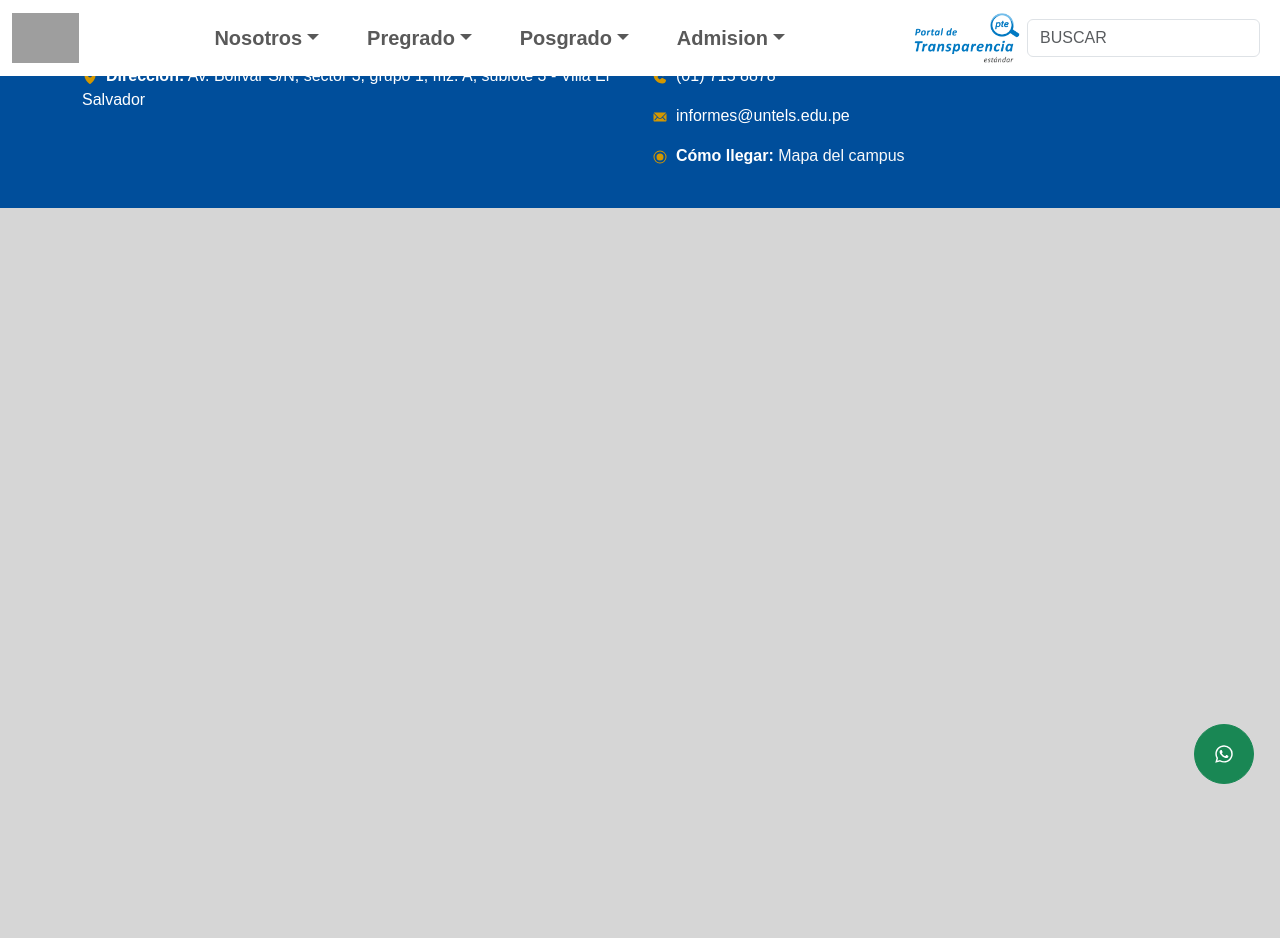
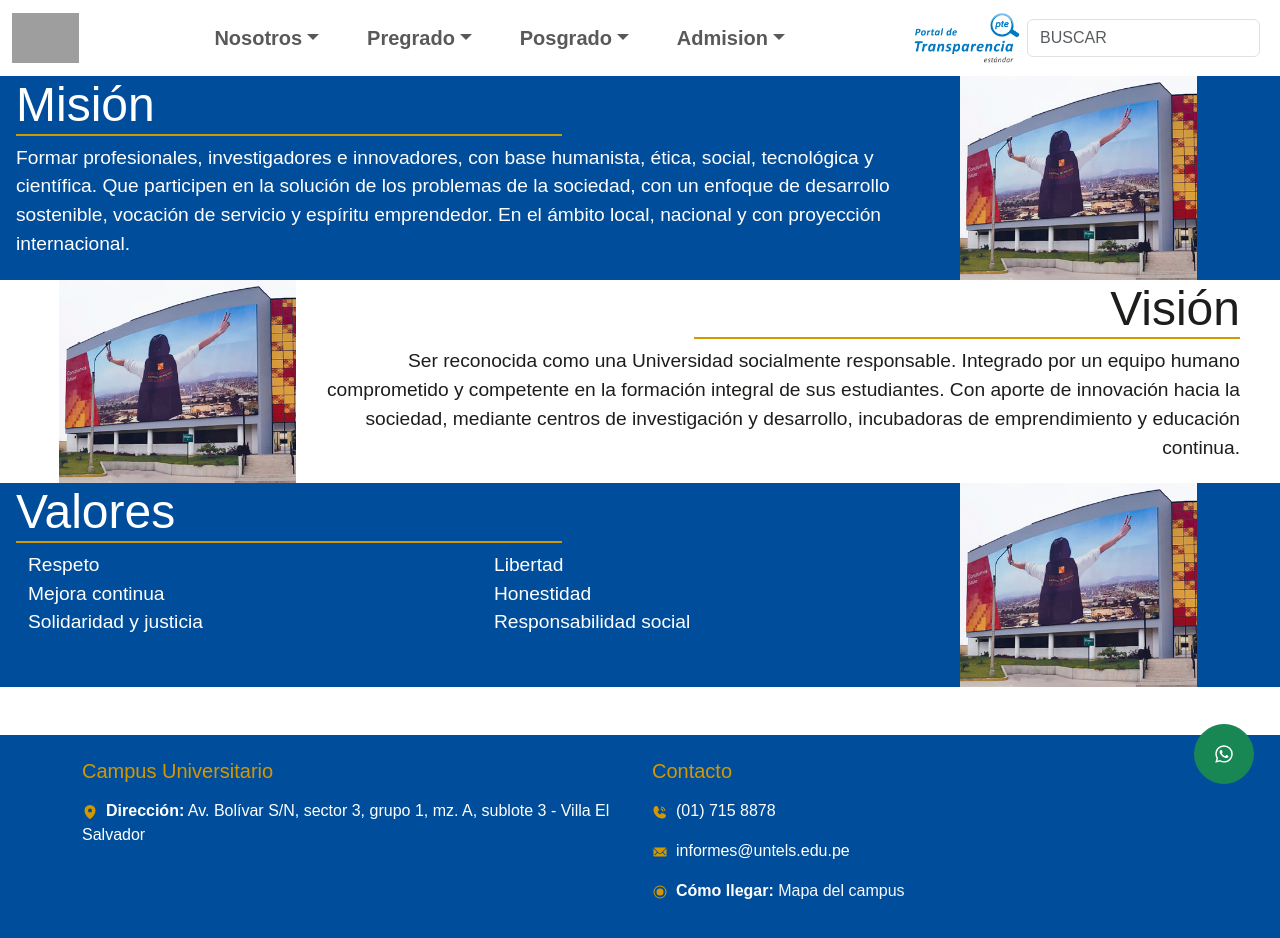
Before and after one commit to SergioCallanPerez/UntelsWebFrontend, a React (Vite) app: page /UntelsWebFrontend/mision in a window 1280 px wide. Shown: the top 938 px of the page. Before the commit the page ends 800 px from the top, so only its background shows below. Built offline with nearby package versions, Linux system fonts and the light colour scheme; grey boxes are pictures that could not be loaded; a web font is replaced by a local one.

Commit message:
Creating Directory,jsx

```diff
--- a/src/main/App.jsx
+++ b/src/main/App.jsx
@@ -1,11 +1,13 @@
 import { BrowserRouter, Routes, Route } from "react-router-dom";
 import Main from "./pages/main";
 import Mission from "./pages/about-us/mission";
+import Review from "./pages/about-us/review"
 import Header from "./components/header";
 import Footer from "./components/footer";
 import "./styles/root.css";
 import FloatingWhatsAppButton from "./components/floating_button.jsx";
 import Administracion from "./pages/pregrade/area1/careers/administracion";
+import Directory from "./pages/about-us/directory";
 
 function App() {
   return (
@@ -14,7 +16,9 @@ function App() {
       <Routes>
         <Route path="/" element={<Main />} />
         <Route path="/administracion" element={<Administracion/>}/>
-        <Route path="/Mission" element={<Mission />} />
+        <Route path="/mision" element={<Mission />} />
+        <Route path="/resena" element={<Review />} />
+        <Route path="/directorio_institucional" element={<Directory  />} />
       </Routes>
       <Footer />
       <FloatingWhatsAppButton/>
--- a/src/main/components/header.jsx
+++ b/src/main/components/header.jsx
@@ -22,11 +22,11 @@ const menuData2 = [
       {
         title: "Nuestra Universidad",
         children: [
-          { title: "Misión, visión y valores", href: "./mission" },
-          { title: "Reseña histórica", href: "#Resena" },
+          { title: "Misión, visión y valores", href: "./mision" },
+          { title: "Reseña histórica", href: "./resena" },
           { title: "Estatuto", href: "#Estatuto" },
           { title: "Organigrama", href: "#Organigrama" },
-          { title: "Directorio institucional", href: "#Directorio" },
+          { title: "Directorio institucional", href: "./directorio_institucional" },
           { title: "Mapa del Campus", href: "#Campus" },
           { title: "Convenios", href: "#Convenios" },
           { title: "Memoria Anual", href: "#Memoria" },
--- /dev/null
+++ b/src/main/pages/about-us/directory.jsx
@@ -0,0 +1,16 @@
+import { React } from "react";
+import { Row, Col, Container } from "react-bootstrap";
+import "../../styles/root.css";
+import nosotrosIMG from "@/assets/nosotros.png";
+import "@/styles/about-us.css";
+
+export default function Directory(){
+    const message = "Desde la década de los 70, en el siglo XX, cuando surgió Villa El Salvador, sus pobladores que crearon la Comunidad Autogestionaria de Villa El Salvador  incluyeron en su Primer Plan de Desarrollo Integral la creación de una universidad pública, entre las instituciones educativas con que debía contar la comunidad, asignándole un terreno en la zona de Lomo de Corvina. Posteriormente, creado ya el distrito de Villa El Salvador, gracias a la gestión de una Comisión integrada por dirigentes de ese distrito y del conjunto de Lima Sur, el 10 de enero de 2001 fue creada la Universidad Nacional Tecnológica del Cono Sur, mediante la Ley N° 27431 promulgada por el Gobierno de Transición Democrática presidido por Valentín Paniagua Corazao. El 29 de setiembre de 2005, por disposición del Ministro de Educación, Javier Sota Nadal, se constituyó la primera Comisión Organizadora y el 15 de marzo del 2006 se entregó a la universidad el terreno de su Sede Central, así como el presupuesto destinado para la construcción del primer pabellón de aulas en el campus universitario. El 6 de noviembre de ese año se aprobó su Proyecto de Desarrollo Institucional. El 25 de febrero del año 2007 se efectuó el primer concurso público de admisión y el 1 de abril de ese mismo año se dio inicio al primer año académico. Mediante la Ley Nº 30184, de fecha 6 de mayo de 2014, pasó a denominarse Universidad Nacional Tecnológica de Lima Sur."
+    return (
+        <main>
+            <Row>
+
+            </Row>
+        </main>
+    );
+}
--- a/src/main/pages/about-us/mission.jsx
+++ b/src/main/pages/about-us/mission.jsx
@@ -8,15 +8,21 @@ const desc = {
   missionDesc: "Formar profesionales, investigadores e innovadores, con base humanista, ética, social, tecnológica y científica. Que participen en la solución de los problemas de la sociedad, con un enfoque de desarrollo sostenible, vocación de servicio y espíritu emprendedor. En el ámbito local, nacional y con proyección internacional.",
   visionDesc: "Ser reconocida como una Universidad socialmente responsable. Integrado por un equipo humano comprometido y competente en la formación integral de sus estudiantes. Con aporte de innovación hacia la sociedad, mediante centros de investigación y desarrollo, incubadoras de emprendimiento y educación continua.",
   valuesDesc: "Respeto, libertad, mejora continua, honestidad, solidaridad y justicia, responsabilidad social.",
+  values1: "Respeto",
+  values2: "Libertad",
+  values3: "Mejora continua",
+  values4: "Honestidad",
+  values5: "Solidaridad y justicia",
+  values6: "Responsabilidad social",
 };
 
 export default function Mission() {
   return (
     <main>
-      <Row className="on-primary-color">
+      <Row className="on-primary-color background">
         <Row className="primary ">
           <Col md={9}>
-            <h3 className="ms-3 about-us-title">Misión</h3>
+            <h3 className="ms-3 about-us-title with-h-divider-on-background">Misión</h3>
             <p className="ms-3 about-us-message">{desc.missionDesc}</p>
 
           </Col>
@@ -30,14 +36,25 @@ export default function Mission() {
             <img className="about-us-img" src= {nosotrosIMG}></img>
           </Col>
           <Col md={9}>
-            <h3 className="me-3 about-us-title">Visión</h3>
+            <h3 className="me-3 vision-title with-h-divider-on-background">Visión</h3>
             <p className="me-3 about-us-message">{desc.visionDesc}</p>
           </Col>
         </Row>
         <Row className="primary mb-5">
           <Col md={9}>
-            <h3 className="ms-3 about-us-title">Valores</h3>
-            <p className="ms-3 about-us-message">{desc.valuesDesc}</p>
+            <h3 className="ms-3 about-us-title with-h-divider-on-background">Valores</h3>
+            <Row className="ms-3 about-us-message">
+              <Col>{desc.values1}</Col>
+              <Col>{desc.values2}</Col>
+            </Row>
+            <Row className="ms-3 about-us-message">
+              <Col>{desc.values3}</Col>
+              <Col>{desc.values4}</Col>
+            </Row>
+            <Row className="ms-3 about-us-message">
+              <Col>{desc.values5}</Col>
+              <Col>{desc.values6}</Col>
+            </Row>
           </Col>
           <Col md={3} className="mt-auto">
             <img className="about-us-img" src= {nosotrosIMG}></img>
--- /dev/null
+++ b/src/main/pages/about-us/review.jsx
@@ -0,0 +1,26 @@
+import { React } from "react";
+import { Row, Col, Container } from "react-bootstrap";
+import "../../styles/root.css";
+import nosotrosIMG from "@/assets/nosotros.png";
+import "@/styles/about-us.css";
+
+export default function Review(){
+    const message = "Desde la década de los 70, en el siglo XX, cuando surgió Villa El Salvador, sus pobladores que crearon la Comunidad Autogestionaria de Villa El Salvador  incluyeron en su Primer Plan de Desarrollo Integral la creación de una universidad pública, entre las instituciones educativas con que debía contar la comunidad, asignándole un terreno en la zona de Lomo de Corvina. Posteriormente, creado ya el distrito de Villa El Salvador, gracias a la gestión de una Comisión integrada por dirigentes de ese distrito y del conjunto de Lima Sur, el 10 de enero de 2001 fue creada la Universidad Nacional Tecnológica del Cono Sur, mediante la Ley N° 27431 promulgada por el Gobierno de Transición Democrática presidido por Valentín Paniagua Corazao. El 29 de setiembre de 2005, por disposición del Ministro de Educación, Javier Sota Nadal, se constituyó la primera Comisión Organizadora y el 15 de marzo del 2006 se entregó a la universidad el terreno de su Sede Central, así como el presupuesto destinado para la construcción del primer pabellón de aulas en el campus universitario. El 6 de noviembre de ese año se aprobó su Proyecto de Desarrollo Institucional. El 25 de febrero del año 2007 se efectuó el primer concurso público de admisión y el 1 de abril de ese mismo año se dio inicio al primer año académico. Mediante la Ley Nº 30184, de fecha 6 de mayo de 2014, pasó a denominarse Universidad Nacional Tecnológica de Lima Sur."
+    return (
+        <main>
+            <Row>
+                <Row className="background">
+                    <Col md={9}>
+                    <h3 className="ms-3 about-us-title with-h-divider-on-background">Reseña Historica</h3>
+                    <p className="ms-3 about-us-message">{message}</p>
+
+                    </Col>
+                    <Col md={3} className="mt-auto">
+                    <img className="about-us-img" src= {nosotrosIMG}></img>
+                    </Col>
+
+                </Row>
+            </Row>
+        </main>
+    );
+}
--- a/src/main/styles/about-us.css
+++ b/src/main/styles/about-us.css
@@ -3,8 +3,13 @@
     height: 80%;
 }
 .about-us-title{
-    font-size: 400%;
+    font-size: 300%;
+    margin-right: 40%;
+}
+.vision-title{
+    font-size: 300%;
+    margin-left: 40%;
 }
 .about-us-message{
-    font-size: 130%;
+    font-size: 120%;
 }
```
